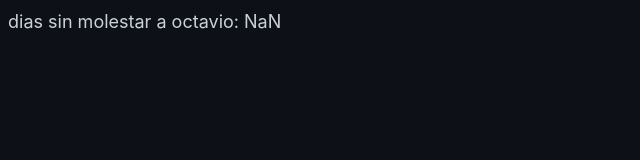
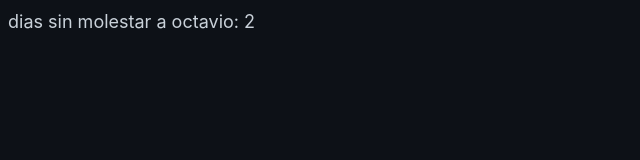
Before and after one commit to iFrannco/iFrannco.github.io, a plain HTML site: page index.html in a window 1280 px wide. Shown: the full height of the page, 0-640 px from the left. Drawn offline with Linux system fonts and the light colour scheme.

Commit message:
Update index.html

```diff
--- a/index.html
+++ b/index.html
@@ -16,7 +16,7 @@
     <span id="dias">0</p>
 
       <script>
-        var fecha1 = new Date("24/08/2023");
+        var fecha1 = new Date("08/24/2023");
         var fecha2 = new Date();
 
         var diferencia = fecha2.getTime() - fecha1.getTime();
```
